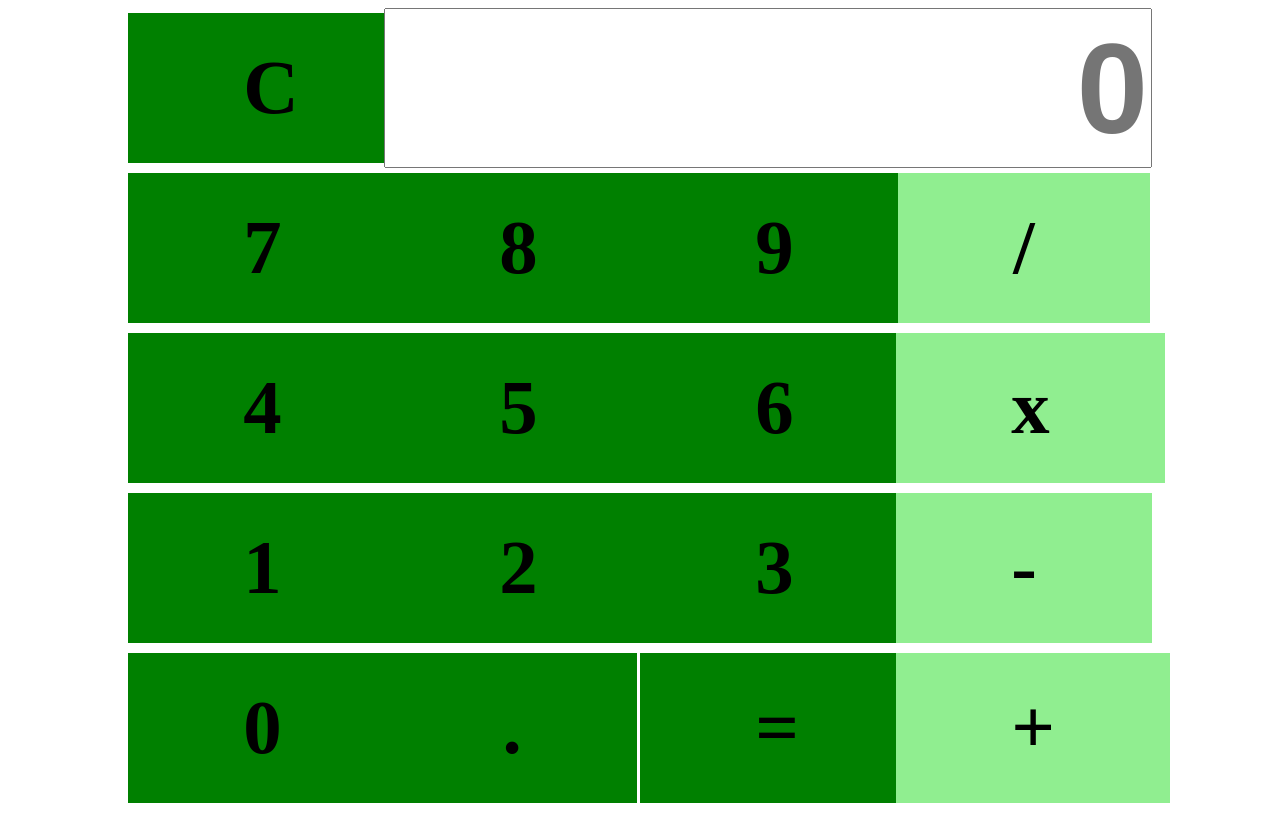
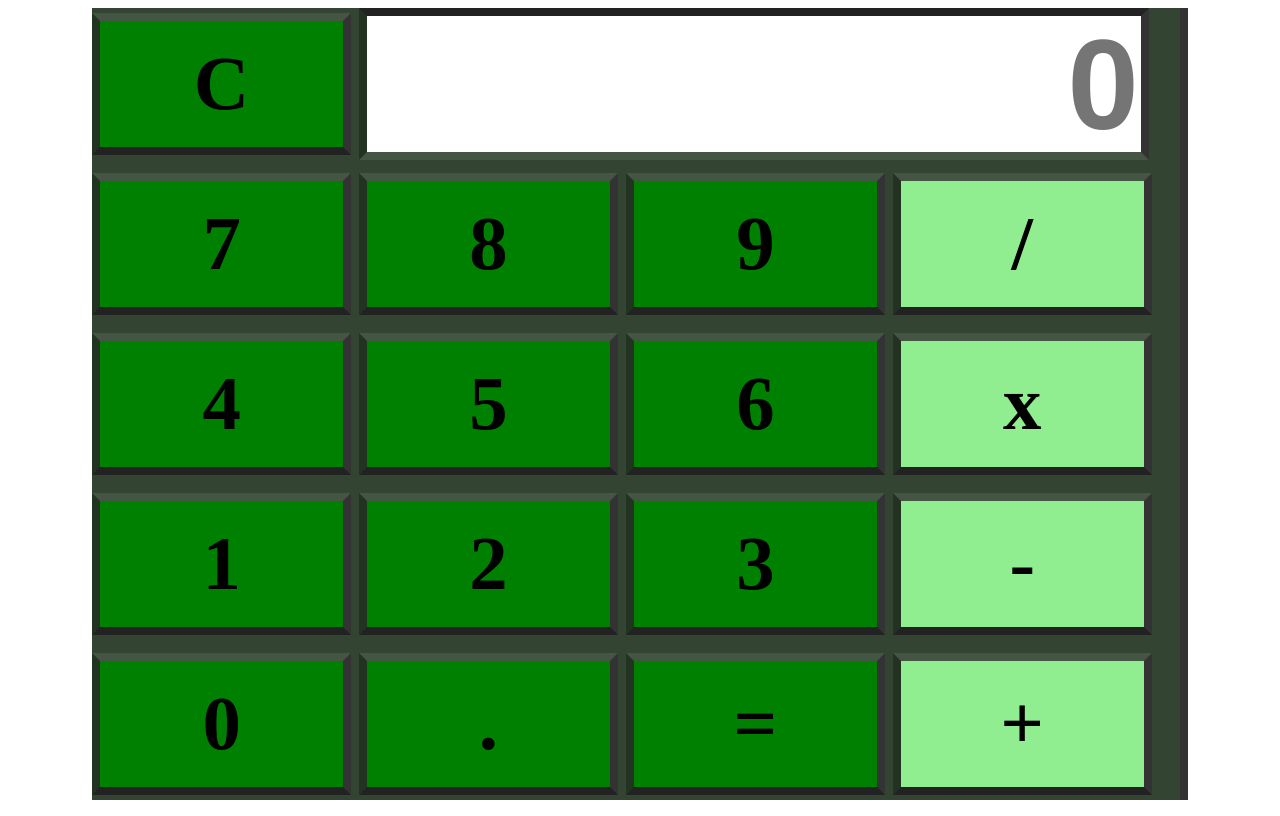
Before and after one commit to andersonmmi/calculator, a plain HTML site: page index.html in a window 1280 px wide. Drawn offline with Linux system fonts and the light colour scheme.

Commit message:
Button click animated with toggle and setTimeout toggle

```diff
--- a/main.js
+++ b/main.js
@@ -4,6 +4,8 @@ let result = 0
 console.log(input);
 calculator.addEventListener('click',(e)=>{
   if (e.target !== e.currentTarget){
+    e.target.classList.toggle('click');
+    setTimeout(()=>{e.target.classList.toggle('click')},100);
     if (e.target.innerHTML === "="){
       result = eval(input.value);
       input.value = result;
--- a/styles.css
+++ b/styles.css
@@ -6,25 +6,47 @@ body{
 }
 .calculator{
   display: grid;
-  grid-template-columns: 20vw 20vw 20vw 20vw;
-  grid-template-rows: 20vh 20vh 20vh 20vh 20vh;
+  grid-template-columns: repeat(4,20vw);
+  grid-template-rows: repeat(5,19vh);
+  grid-gap: 1%;
+  background-color: #343;
+  width: 85vw;
+  height: 99vh;
+  border-right: 8px solid #333;
 }
 input{
   grid-column: span 3;
   font-weight: bold;
   font-size: 10vw;
   text-align: right;
+  border: 8px solid #343;
+  border-top-color: #222;
+  border-left-color: #232;
+  border-right-color: #333;
+  border-bottom-color: #454;
 }
 div{
   display:flex;
   background: green;
+  border: 8px solid #343;
+  border-top-color: #454;
+  border-left-color: #232;
+  border-right-color: #333;
+  border-bottom-color: #222;
   justify-content: center;
   align-items: center;
   margin: 5px auto;
-  padding: 9vh 9vw 9vh 9vw;
+  padding: 5vh 5vw;
   font-weight: bold;
   font-size: 6vw;
   grid-column: span 1;
+  width: 9vw;
+}
+.click{
+  border-top-color: #121;
+  border-left-color: #222;
+  border-right-color: #222;
+  border-bottom-color: #454;
 }
 div:hover{
   background: lightgreen;
```
